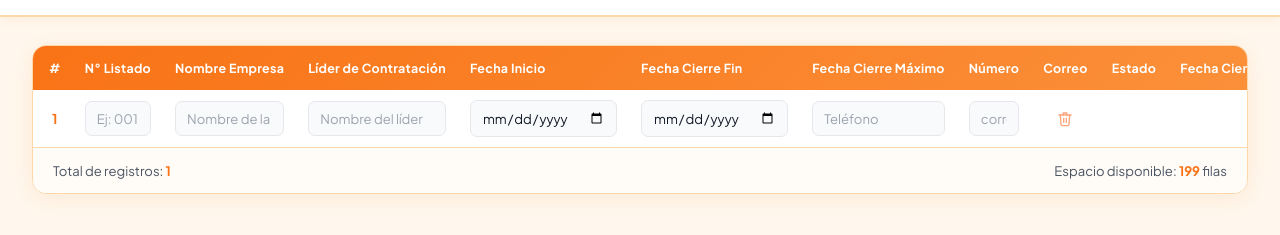
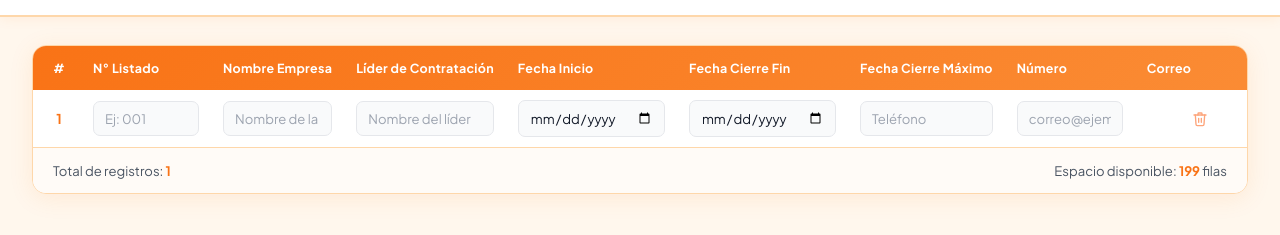
Before and after one commit to JeanAraujoP/SistemaRegistro, a plain HTML site: page index.html in a window 1280 px wide. Shown: the part 67-302 px from the top of the page. Drawn offline with Linux system fonts and the light colour scheme.

Commit message:
Update styles.css

```diff
--- a/styles.css
+++ b/styles.css
@@ -289,3 +289,8 @@ td:last-child { text-align: center; width: 60px; }
 #toast.success { background: var(--gray-900); color: var(--white); }
 #toast.error   { background: #BE123C;        color: var(--white); }
 #toast.show    { opacity: 1; transform: translateY(0); }
+
+/* ── ANCHO FIJO PARA LAS CELDAS ── */
+thead th, tbody td { min-width: 130px; }
+thead th:first-child, tbody td:first-child { min-width: 48px; width: 48px; }
+thead th:last-child,  tbody td:last-child  { min-width: 60px;  width: 60px;  }
```
